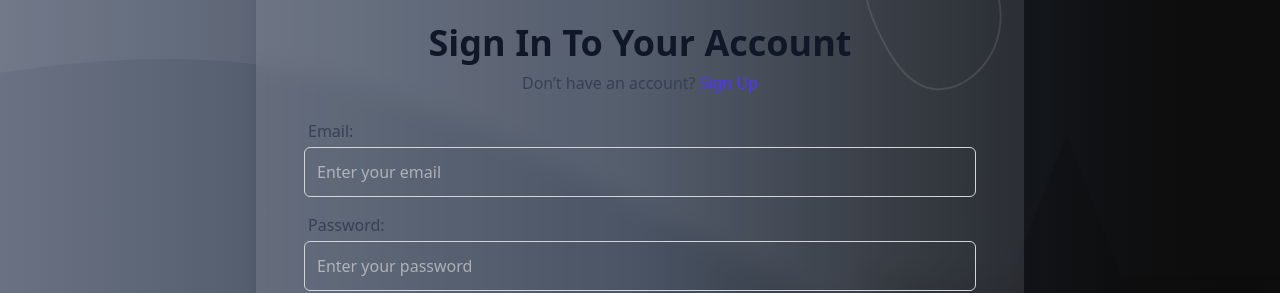
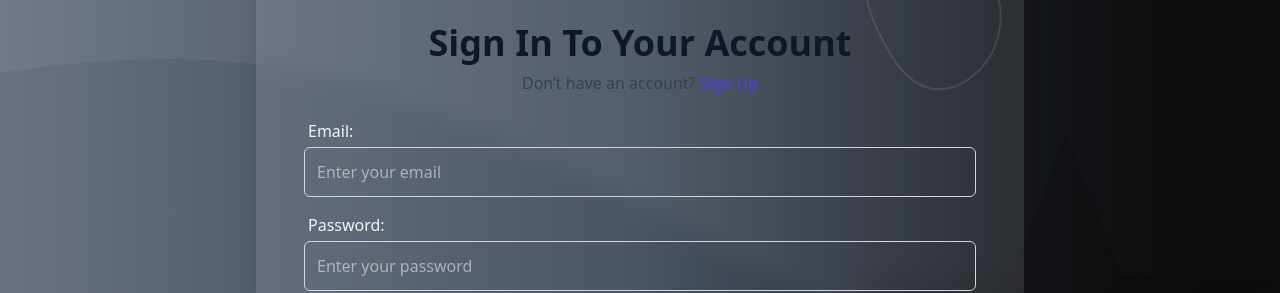
Before and after one commit to theintrovak/blog, a React (Vite) app: page /login in a window 1280 px wide. Shown: the part 295-588 px from the top of the page. Built offline with nearby package versions, Linux system fonts and the light colour scheme; no server answers.

Commit message:
some more changes

```diff
--- a/src/Components/Input.jsx
+++ b/src/Components/Input.jsx
@@ -10,7 +10,7 @@ const Input = React.forwardRef(function Input(
     const id = useId()
     return (
         <div className='w-full text-white'>
-            {label && <label className='text-gray-700  inline-block pl-1 mb-1' htmlFor={id}>{label}</label>}
+            {label && <label className='text-gray-100  inline-block pl-1 mb-1' htmlFor={id}>{label}</label>}
             <div className='w-full'> <input type={type} className={`border border-gray-300 rounded-md p-2 w-full ${className}`} {...props} id={id} ref={ref} />
             </div>
         </div>
--- a/src/Components/container/Container.jsx
+++ b/src/Components/container/Container.jsx
@@ -1,7 +1,7 @@
 import React from 'react'
 
 function Container({ children }) {
-    return <div className=' w-full border-none bg-[#182232]  max-w-7xl mx-auto px-4 '>{children}</div>
+    return <div className=' w-full border-none bg-[#182232]  max-w-7xl  px-4 '>{children}</div>
 
 }
 
--- a/src/Pages/About.jsx
+++ b/src/Pages/About.jsx
@@ -10,7 +10,7 @@ export default function AboutPage() {
         <Container>
             <div className="min-h-screen bg-gray-50 flex flex-col">
                 {/* Hero Section */}
-                <section className="bg-[#10A4B0] text-white py-16 text-center">
+                <section className="bg-[#182232] text-white py-16 text-center">
                     <h1 className="text-4xl font-bold mb-4">About Us</h1>
                     <p className="text-lg max-w-2xl mx-auto">
                         We’re passionate about building modern web apps with clean design and dynamic features.
```
